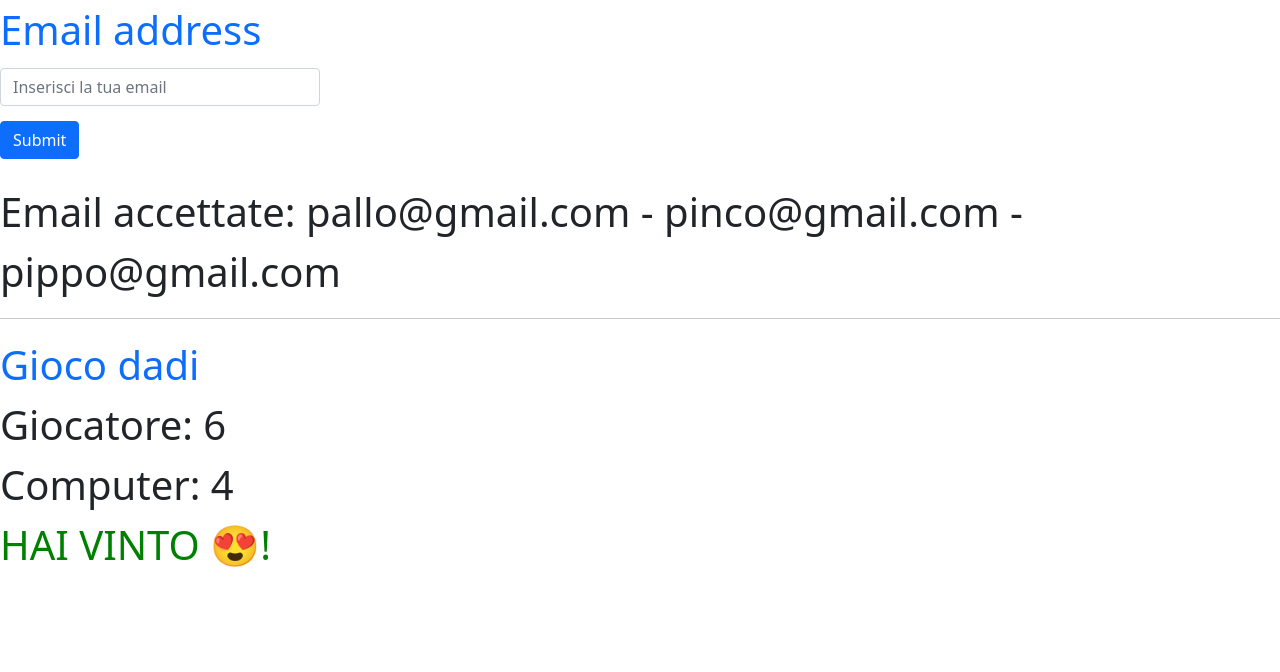
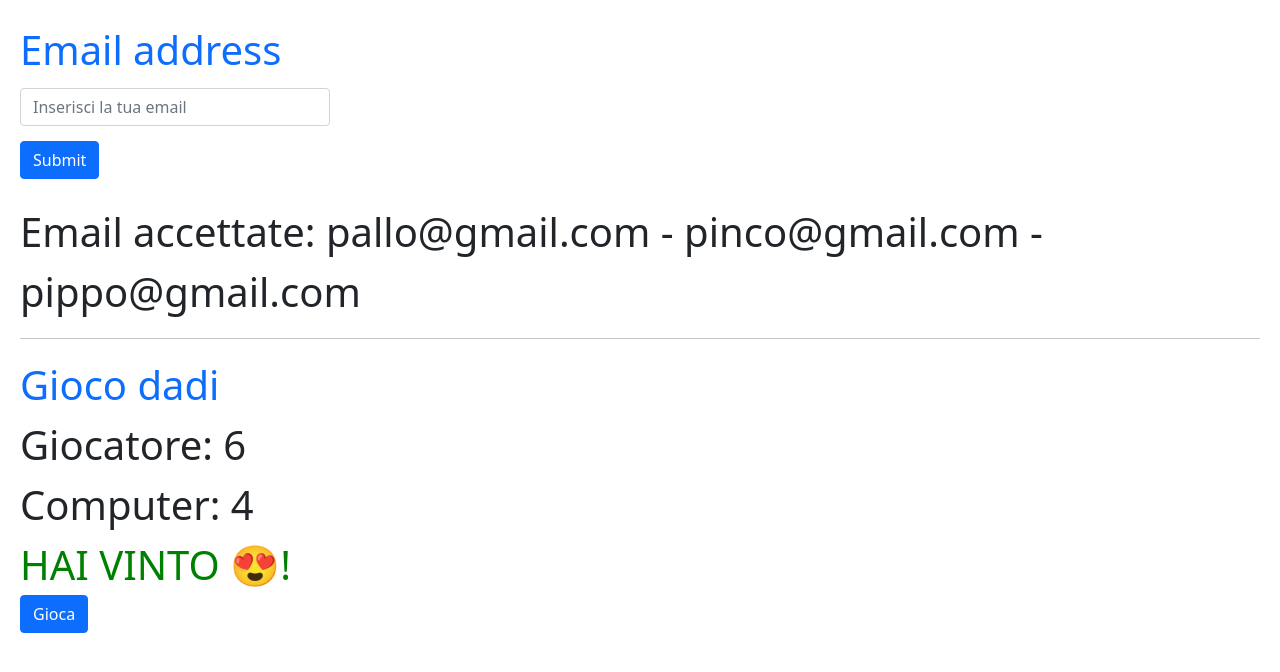
Before and after one commit to Ilthepriest/js-mail-dadi, a plain HTML site: page index.html in a window 1280 px wide. Drawn offline with nearby package versions, Linux system fonts and the light colour scheme.

Commit message:
add button to play

```diff
--- a/assets/css/style.css
+++ b/assets/css/style.css
@@ -1,3 +1,7 @@
 div {
     font-size: 40px;
 }
+
+body{
+    padding: 20px;
+}
--- a/assets/js/script.js
+++ b/assets/js/script.js
@@ -46,3 +46,9 @@ bottone.addEventListener('click',
      risultato_dadi.innerHTML= "Hai perso 😭!"
      risultato_dadi.style.color = "red";
  }
+
+
+ const aggiorna = document.querySelector('.aggiorna');
+        aggiorna.addEventListener('click', function() {
+            window.location.reload(true);
+        });
--- a/index.html
+++ b/index.html
@@ -28,6 +28,7 @@
     <div class="valore_dado_giocatore">Giocatore: </div>
     <div class="valore_dado_computer">Computer: </div>
     <div class="risultato_dadi"></div>
+    <button class="btn btn-primary aggiorna">Gioca</button>
 
 
         <script src="./assets/js/script.js"></script>
```
